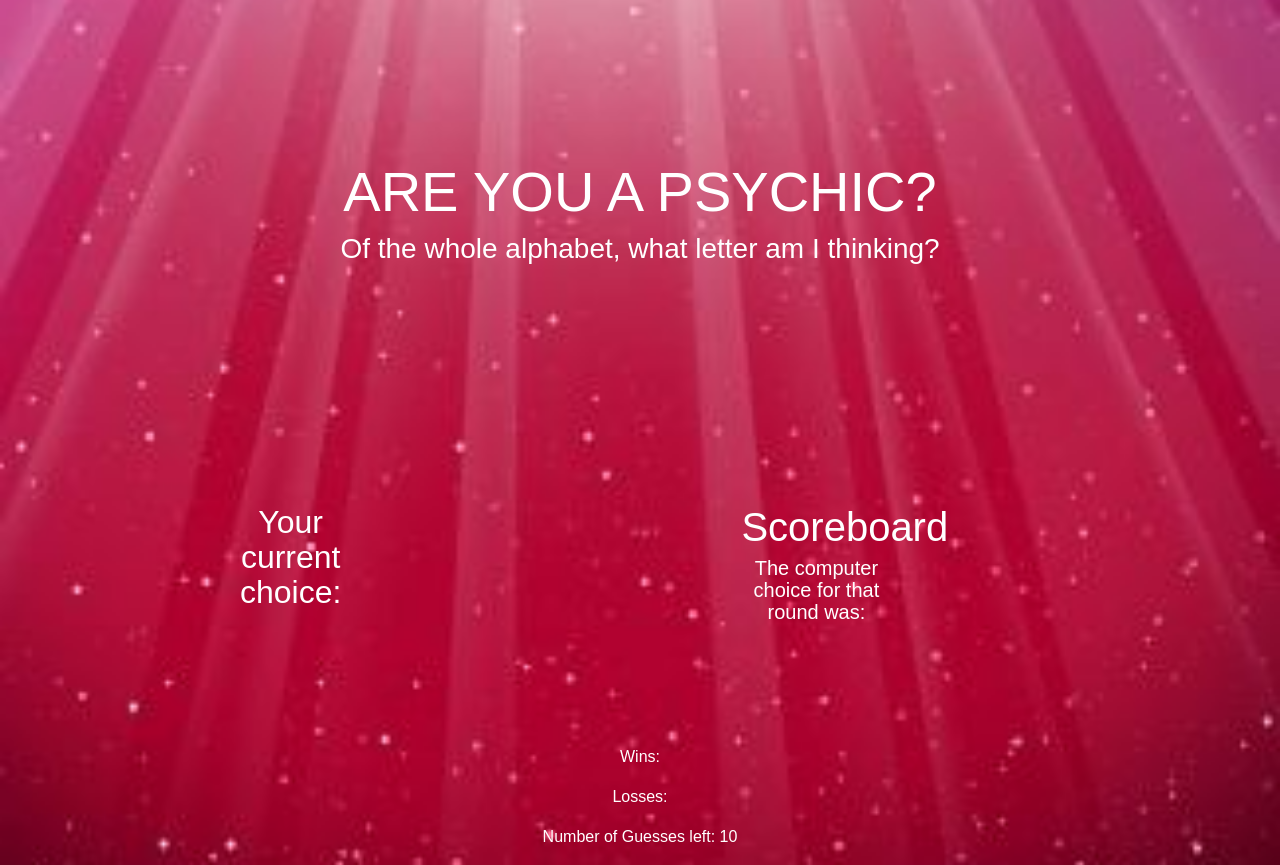
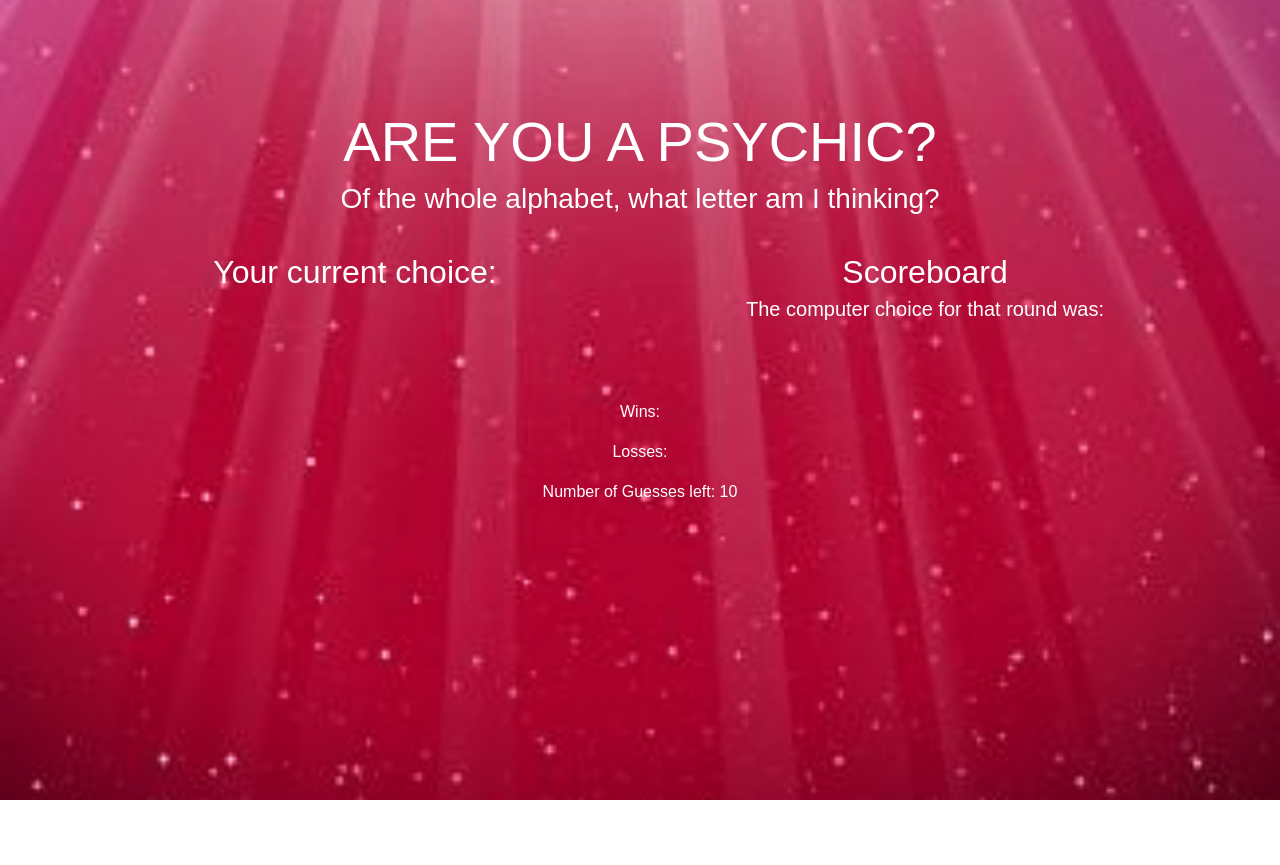
Before and after one commit to jf-utex/psychic, a plain HTML site: page index.html in a window 1280 px wide. After the commit the page ends 800 px from the top, so only its background shows below. Drawn offline with nearby package versions, Linux system fonts and the light colour scheme; a script that the page names is missing.

Commit message:
work on styling and README file

```diff
--- a/assets/css/style.css
+++ b/assets/css/style.css
@@ -1,23 +1,19 @@
-
-
 body {
-  padding-top: 150px;
+  padding-top: 100px;
   background-image: url(../images/psychic.jpg);
   background-repeat: no-repeat;
   background-position: right center;
   background-size: 100%;
 }
 
-.flex-container {
-  /*flex-wrap: nowrap;*/
-  flex-direction: ltr;
-  /*display: -webkit-flex;*/
-  display: flex;
+.container {
+  justify-content: center;
   width: 400px;
   height: 400px;
-  /*background-repeat: no-repeat;*/
   text-align: center;
   margin: 40px;
+  color: white;
+    font-family: fantasy;
 }
 
 #title {
@@ -27,16 +23,17 @@ body {
   color: white;
 }
 
-.flex-item {
-  justify-content: center;
+.column {
+  justify-content: left;
+  display: flex;
   width: 150px;
   height: 100px;
   margin: 50%;
   font-family: fantasy;
   color: white;
-  /*text-align: center;*/
 }
-.w3-panel{
+
+.w3-panel {
   text-align: center;
   font-family: fantasy;
   color: white;
--- a/index.html
+++ b/index.html
@@ -16,17 +16,20 @@
 	<div id="title" <h1>ARE YOU A PSYCHIC?</h1>
 		<h3>Of the whole alphabet, what letter am I thinking?</h3>
 	</div>
-	<div class="flex-container inline-flex">
-		<div class="flex-item">
+	<div class="container">
+		<div class="row">
+			<div class="col-sm-6">
 				<h2><p>Your current choice: <span class="userChoice"></span></p></h2>
 				<h4><p id="letters-guessed"></p></h4>
 			</div>
 
-		<div class="flex-item">
-			<h1>Scoreboard</h1>
+			<div class="col-sm-6">
+				<h2>Scoreboard</h2>
 				<h5 id="compChoice">The computer choice for that round was:</h5><br>
 			</div>
 		</div>
+<br>
+<br>
 		<div class="w3-panel">
 			<p id="wins"> Wins: </p>
 		</div>
@@ -36,11 +39,7 @@
 		<div class="w3-panel">
 			<p id="guesses-left">Number of Guesses left: 10</p>
 		</div>
-
-	<!-- <div class='flex-item'>
-
-			</div> -->
-
+	</div>
 
 
 </body>
```
Also changed, not shown: 1 other file. Lines whose indentation alone changed are shown as unchanged.
